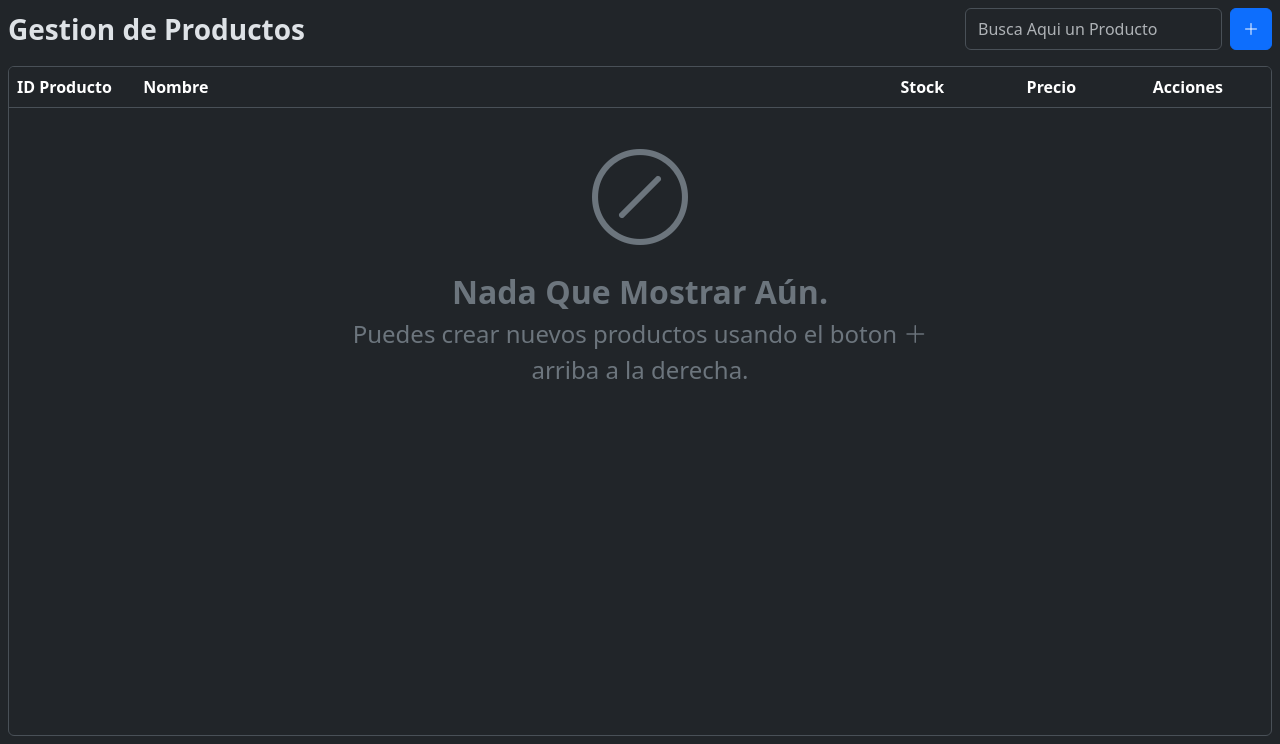
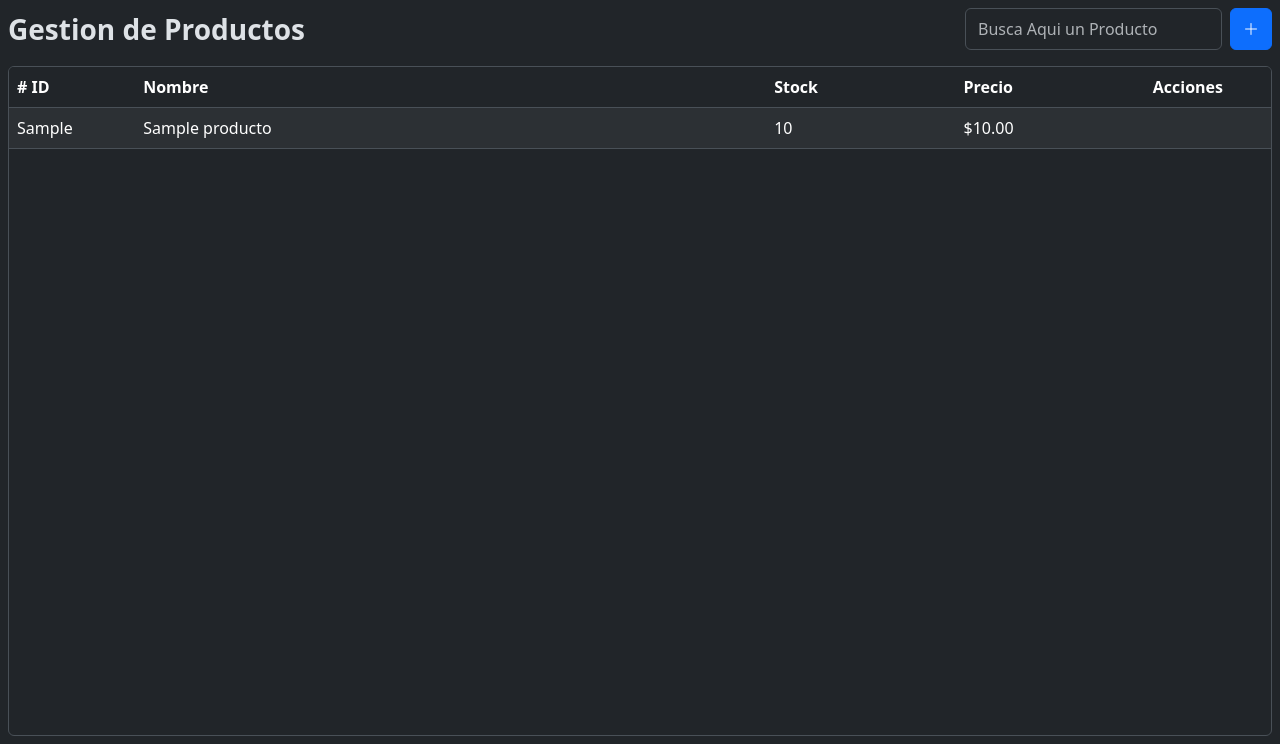
Before and after one commit to EmmanuelMG7/ink-pos, a Django app: page /gestion_productos/ in a window 1280 px wide. Shown: the part 56-800 px from the top of the page. Run offline with Django 5.2, Linux system fonts and the light colour scheme; a user stored in the database is signed in; tables that the repository leaves empty hold one stand-in row (values such as "Sample post"); one stand-in notice (Sample message) is shown; lists and menus that the app fills with data are empty.

Commit message:
feat: implement product management functionality with dynamic ID generation and success/error messaging

```diff
--- a/pos/templates/admin/Gestion_Productos.html
+++ b/pos/templates/admin/Gestion_Productos.html
@@ -36,17 +36,31 @@
   </div>
 
   <div class="m-2 border rounded flex-grow-1 overflow-auto">
-    <table class="table table-stripped table-hover">
+    <table class="table table-striped table-hover mb-0">
       <thead class="sticky-top">
-        <th style="width: 10%;">ID Producto</th>
-        <th style="width: 60%;">Nombre</th>
-        <th style="width: 10%;">Stock</th>
-        <th style="width: 10%;">Precio</th>
+        <th style="width: 10%;"># ID</th>
+        <th style="width: 50%;">Nombre</th>
+        <th style="width: 15%;">Stock</th>
+        <th style="width: 15%;">Precio</th>
         <th style="width: 10%;">Acciones</th>
       </thead>
+      {% if productos %}
+      <tbody>
+        {% for producto in productos %}
+        <tr>
+          <td>{{ producto.codigo }}</td>
+          <td>{{ producto.nombre }}</td>
+          <td>{{ producto.stock }}</td>
+          <td>${{ producto.precio }}</td>
+          <td></td>
+        </tr>
+        {% endfor %}
+      </tbody>
+      {% endif %}
     </table>
 
-    <div class="container text-center text-secondary">
+    {% if not productos %}
+    <div class="container text-center text-secondary mt-5">
       <i class="bi bi-slash-circle" style="font-size: 6rem"></i>
       <p class="fs-2 fw-bold mb-0">Nada Que Mostrar Aún.</p>
       <p class="fs-4">
@@ -55,7 +69,34 @@
         arriba a la derecha.
       </p>
     </div>
+    {% endif %}
   </div>
 </div>
 
+<!-- Toast Container -->
+<div class="toast-container position-fixed bottom-0 end-0 p-3">
+  {% if messages %}
+    {% for message in messages %}
+      <div class="toast align-items-center text-bg-{% if message.tags == 'error' %}danger{% else %}{{ message.tags }}{% endif %} border-0" role="alert" aria-live="assertive" aria-atomic="true">
+        <div class="d-flex">
+          <div class="toast-body">
+            {{ message }}
+          </div>
+          <button type="button" class="btn-close btn-close-white me-2 m-auto" data-bs-dismiss="toast" aria-label="Close"></button>
+        </div>
+      </div>
+    {% endfor %}
+  {% endif %}
+</div>
+
+<script>
+  document.addEventListener('DOMContentLoaded', function () {
+    var toastElList = [].slice.call(document.querySelectorAll('.toast'))
+    var toastList = toastElList.map(function (toastEl) {
+      return new bootstrap.Toast(toastEl, {delay: 3000})
+    })
+    toastList.forEach(toast => toast.show())
+  });
+</script>
+
 {% endblock %}
--- a/pos/templates/admin/modals/Modal_Agregar_Producto.html
+++ b/pos/templates/admin/modals/Modal_Agregar_Producto.html
@@ -16,7 +16,7 @@
                   type="text"
                   class="form-control w-25"
                   aria-label="id_producto"
-                  value = "001"
+                  value="{{ siguiente_codigo }}"
                   disabled
                   readonly
               />
--- a/pos/views.py
+++ b/pos/views.py
@@ -79,7 +79,42 @@ def reporte_ventas_view(request):
 
 @login_required
 def gestion_productos(request):
-    return render (request, "admin/Gestion_Productos.html")
+    from django.contrib import messages
+    from .models import Producto
+
+    if request.method == 'POST':
+        if 'nombre' in request.POST:
+            nombre = request.POST.get('nombre')
+            stock = request.POST.get('stock')
+            precio = request.POST.get('precio')
+
+            last_product = Producto.objects.order_by('id').last()
+            next_id = 1 if not last_product else last_product.id + 1
+            codigo = f"{next_id:03d}"
+
+            try:
+                Producto.objects.create(
+                    codigo=codigo,
+                    nombre=nombre,
+                    stock=stock,
+                    precio=precio
+                )
+                messages.success(request, f"Producto '{nombre}' creado correctamente.")
+            except Exception as e:
+                messages.error(request, f"Hubo un error al crear el producto: {str(e)}")
+
+            return redirect('gestion_productos')
+
+    last_product = Producto.objects.order_by('id').last()
+    next_id = 1 if not last_product else last_product.id + 1
+    siguiente_codigo = f"{next_id:03d}"
+
+    productos = Producto.objects.all().order_by('-id')
+
+    return render(request, "admin/Gestion_Productos.html", {
+        'siguiente_codigo': siguiente_codigo,
+        'productos': productos
+    })
 
 # Por si vamos a utilizar JavaScript
 # @login_required
```
